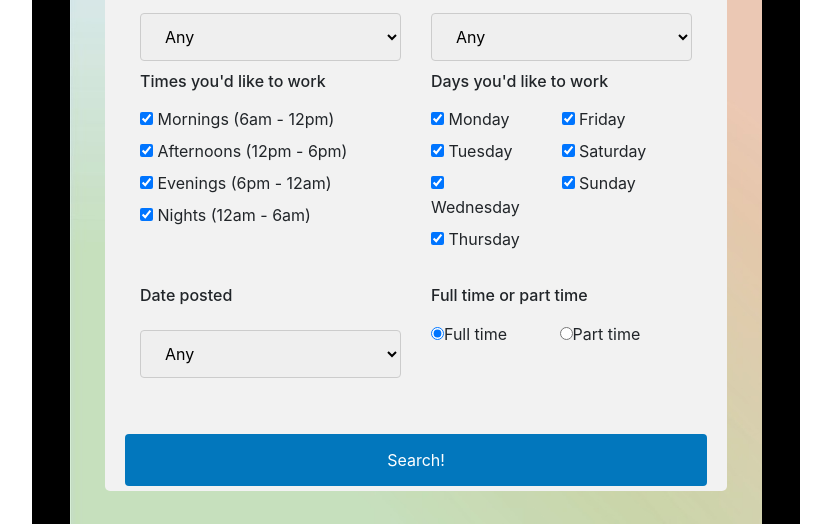
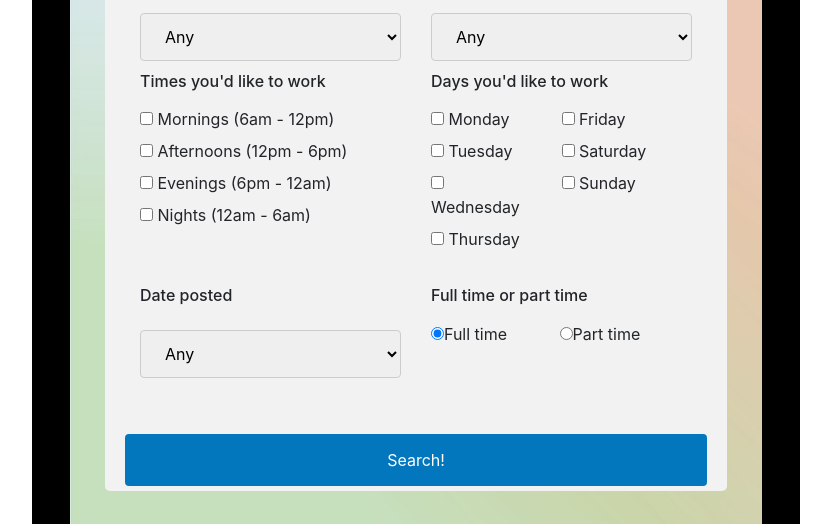
Before and after one commit to MarkusSchiffer/BD-1-Project, a plain HTML site: page filter.html in a window 1280 px wide. Shown: the part 276-800 px from the top of the page, without its empty margins (224-1055 px from the left). Drawn offline with nearby package versions, Linux system fonts and the light colour scheme.

Commit message:
unchecked by default

```diff
--- a/filter.html
+++ b/filter.html
@@ -64,16 +64,16 @@
               <div class="col">
                 <label for="workingTime"><h6>Times you'd like to work</h6></label>
                 <div id="workingTime">
-                  <input type="checkbox" checked="checked" id="morning">
+                  <input type="checkbox" id="morning">
                   <label for="morning">Mornings (6am - 12pm)</label>
                   <br>
-                  <input type="checkbox" checked="checked" id="afternoon">
+                  <input type="checkbox" id="afternoon">
                   <label for="afternoon">Afternoons (12pm - 6pm)</label>
                   <br>
-                  <input type="checkbox" checked="checked" id="evening">
+                  <input type="checkbox" id="evening">
                   <label for="afternoon">Evenings (6pm - 12am)</label>
                   <br>
-                  <input type="checkbox" checked="checked" id="night">
+                  <input type="checkbox" id="night">
                   <label for="afternoon">Nights (12am - 6am)</label>
                   <br>
                 </div>
@@ -82,27 +82,27 @@
                 <label for="day"><h6>Days you'd like to work</h6></label>
                 <div id="workingTime" class="row w-100">
                   <div class="col">
-                    <input type="checkbox" checked="checked" id="mndy">
+                    <input type="checkbox" id="mndy">
                     <label for="mndy">Monday</label>
                     <br>
-                    <input type="checkbox" checked="checked" id="tsdy">
+                    <input type="checkbox" id="tsdy">
                     <label for="tsdy">Tuesday</label>
                     <br>
-                    <input type="checkbox" checked="checked" id="wddy">
+                    <input type="checkbox" id="wddy">
                     <label for="wddy">Wednesday</label>
                     <br>
-                    <input type="checkbox" checked="checked" id="thdy">
+                    <input type="checkbox" id="thdy">
                     <label for="thdy">Thursday</label>
                     <br>
                   </div>
                   <div class="col">
-                    <input type="checkbox" checked="checked" id="frdy">
+                    <input type="checkbox" id="frdy">
                     <label for="frdy">Friday</label>
                     <br>
-                    <input type="checkbox" checked="checked" id="stdy">
+                    <input type="checkbox" id="stdy">
                     <label for="stdy">Saturday</label>
                     <br>
-                    <input type="checkbox" checked="checked" id="sndy">
+                    <input type="checkbox" id="sndy">
                     <label for="sndy">Sunday</label>
                     <br>
                   </div>
```
